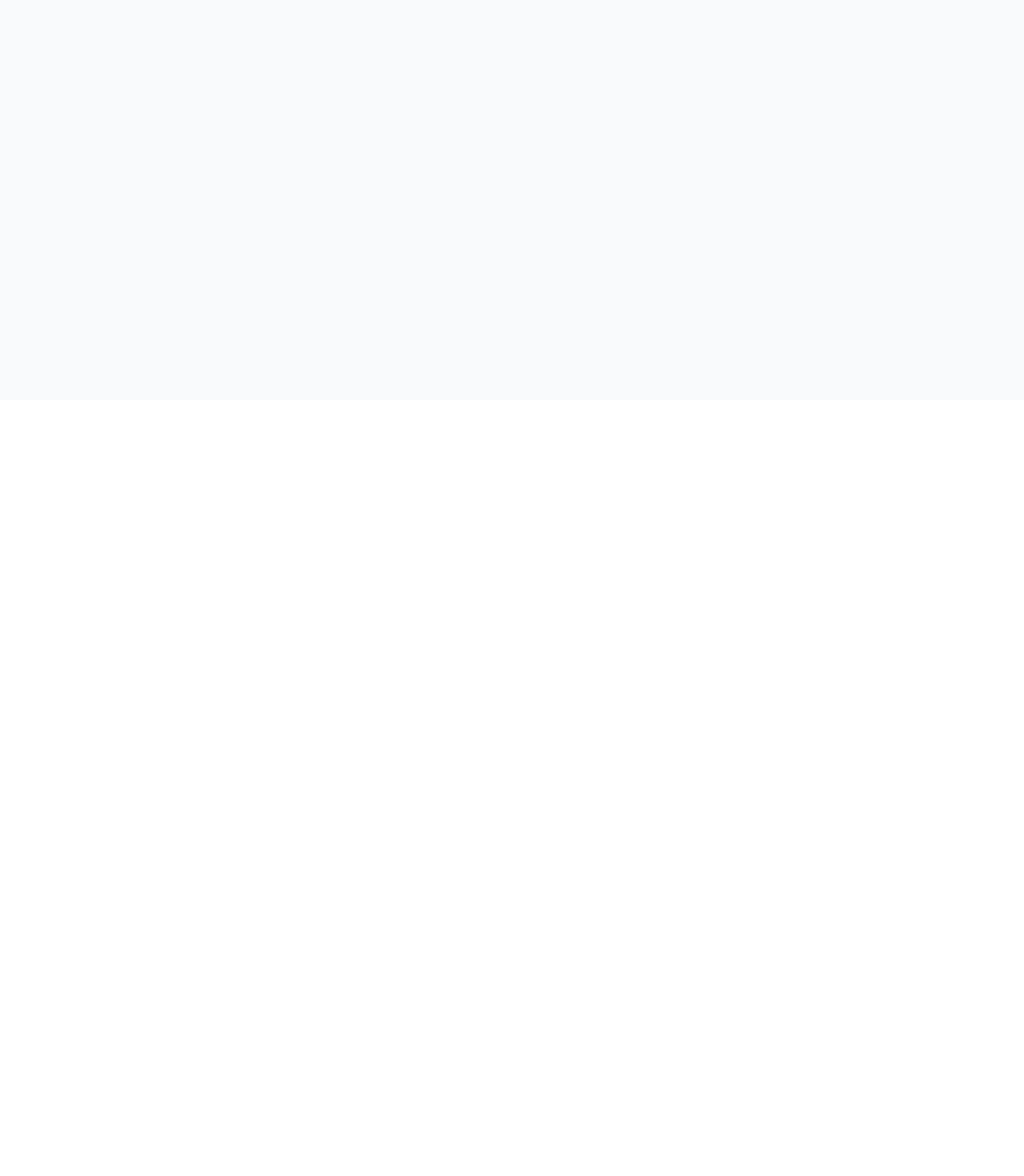
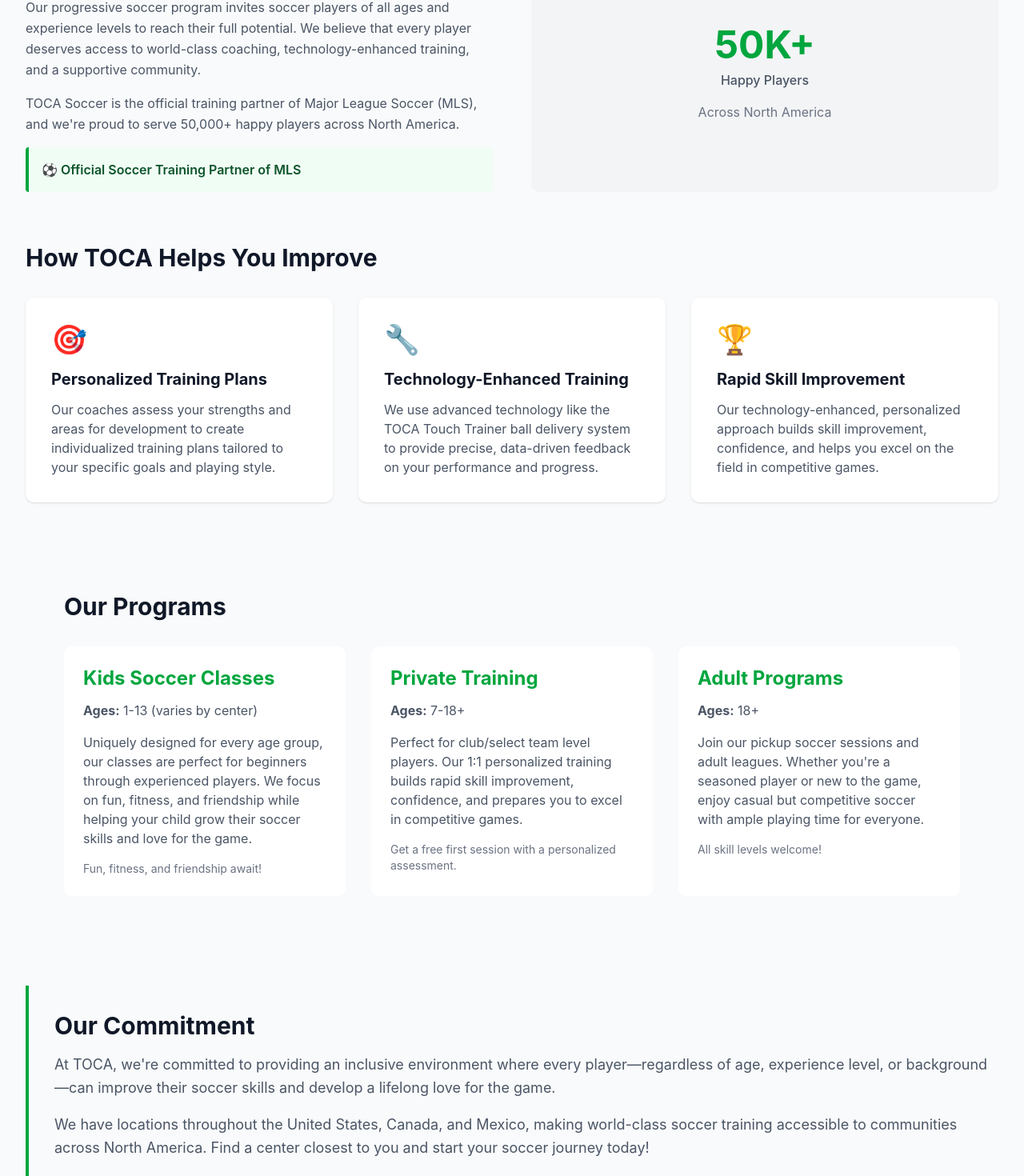
Before and after one commit to charlieweinberger/TOCA-Player-Portal, a React (Vite) app in the folder client/: page /about in a window 1280 px wide. Shown: the part 300-1770 px from the top of the page at 80% size. Before the commit the page ends 800 px from the top, so only its background shows below. Built offline with nearby package versions, Linux system fonts and the light colour scheme; sample sign-in values are in the browser's storage.

Commit message:
implemented basic about page

```diff
--- a/client/src/pages/AboutPage.tsx
+++ b/client/src/pages/AboutPage.tsx
@@ -1,8 +1,165 @@
 export default function AboutPage() {
   return (
     <div className="max-w-7xl mx-auto px-4 sm:px-6 lg:px-8 py-12">
-      <h1 className="text-3xl font-bold mb-4">About TOCA</h1>
-      <p className="text-gray-600">Content coming soon...</p>
+      {/* Header */}
+      <div className="text-center mb-12">
+        <h1 className="text-4xl font-bold text-gray-900 mb-4">About TOCA</h1>
+        <p className="text-xl text-gray-600">The Best Place for Soccer</p>
+      </div>
+
+      {/* Mission Section */}
+      <div className="grid grid-cols-1 md:grid-cols-2 gap-12 mb-16">
+        <div>
+          <h2 className="text-3xl font-bold text-gray-900 mb-4">Our Mission</h2>
+          <p className="text-gray-600 mb-4 leading-relaxed">
+            Our progressive soccer program invites soccer players of all ages
+            and experience levels to reach their full potential. We believe that
+            every player deserves access to world-class coaching,
+            technology-enhanced training, and a supportive community.
+          </p>
+          <p className="text-gray-600 mb-4 leading-relaxed">
+            TOCA Soccer is the official training partner of Major League Soccer
+            (MLS), and we're proud to serve 50,000+ happy players across North
+            America.
+          </p>
+          <div className="bg-green-50 border-l-4 border-green-600 p-4 rounded">
+            <p className="text-green-900 font-semibold">
+              ⚽ Official Soccer Training Partner of MLS
+            </p>
+          </div>
+        </div>
+        <div className="bg-gray-100 rounded-lg p-8 flex items-center justify-center">
+          <div className="text-center">
+            <div className="text-5xl font-bold text-green-600 mb-2">50K+</div>
+            <p className="text-gray-600 font-medium">Happy Players</p>
+            <p className="text-gray-500 mt-4">Across North America</p>
+          </div>
+        </div>
+      </div>
+
+      {/* How TOCA Helps Players Improve */}
+      <div className="mb-16">
+        <h2 className="text-3xl font-bold text-gray-900 mb-8">
+          How TOCA Helps You Improve
+        </h2>
+        <div className="grid grid-cols-1 md:grid-cols-3 gap-8">
+          {/* Card 1 */}
+          <div className="bg-white rounded-lg shadow p-8">
+            <div className="text-4xl mb-4">🎯</div>
+            <h3 className="text-xl font-bold text-gray-900 mb-3">
+              Personalized Training Plans
+            </h3>
+            <p className="text-gray-600">
+              Our coaches assess your strengths and areas for development to
+              create individualized training plans tailored to your specific
+              goals and playing style.
+            </p>
+          </div>
+
+          {/* Card 2 */}
+          <div className="bg-white rounded-lg shadow p-8">
+            <div className="text-4xl mb-4">🔧</div>
+            <h3 className="text-xl font-bold text-gray-900 mb-3">
+              Technology-Enhanced Training
+            </h3>
+            <p className="text-gray-600">
+              We use advanced technology like the TOCA Touch Trainer ball
+              delivery system to provide precise, data-driven feedback on your
+              performance and progress.
+            </p>
+          </div>
+
+          {/* Card 3 */}
+          <div className="bg-white rounded-lg shadow p-8">
+            <div className="text-4xl mb-4">🏆</div>
+            <h3 className="text-xl font-bold text-gray-900 mb-3">
+              Rapid Skill Improvement
+            </h3>
+            <p className="text-gray-600">
+              Our technology-enhanced, personalized approach builds skill
+              improvement, confidence, and helps you excel on the field in
+              competitive games.
+            </p>
+          </div>
+        </div>
+      </div>
+
+      {/* Programs Section */}
+      <div className="bg-gray-50 rounded-lg p-12 mb-16">
+        <h2 className="text-3xl font-bold text-gray-900 mb-8">Our Programs</h2>
+        <div className="grid grid-cols-1 md:grid-cols-3 gap-8">
+          {/* Kids Classes */}
+          <div className="bg-white rounded-lg p-6">
+            <h3 className="text-2xl font-bold text-green-600 mb-3">
+              Kids Soccer Classes
+            </h3>
+            <p className="text-gray-600 mb-4">
+              <strong>Ages:</strong> 1-13 (varies by center)
+            </p>
+            <p className="text-gray-600 mb-4">
+              Uniquely designed for every age group, our classes are perfect for
+              beginners through experienced players. We focus on fun, fitness,
+              and friendship while helping your child grow their soccer skills
+              and love for the game.
+            </p>
+            <p className="text-sm text-gray-500">
+              Fun, fitness, and friendship await!
+            </p>
+          </div>
+
+          {/* Private Training */}
+          <div className="bg-white rounded-lg p-6">
+            <h3 className="text-2xl font-bold text-green-600 mb-3">
+              Private Training
+            </h3>
+            <p className="text-gray-600 mb-4">
+              <strong>Ages:</strong> 7-18+
+            </p>
+            <p className="text-gray-600 mb-4">
+              Perfect for club/select team level players. Our 1:1 personalized
+              training builds rapid skill improvement, confidence, and prepares
+              you to excel in competitive games.
+            </p>
+            <p className="text-sm text-gray-500">
+              Get a free first session with a personalized assessment.
+            </p>
+          </div>
+
+          {/* Adult Programs */}
+          <div className="bg-white rounded-lg p-6">
+            <h3 className="text-2xl font-bold text-green-600 mb-3">
+              Adult Programs
+            </h3>
+            <p className="text-gray-600 mb-4">
+              <strong>Ages:</strong> 18+
+            </p>
+            <p className="text-gray-600 mb-4">
+              Join our pickup soccer sessions and adult leagues. Whether you're
+              a seasoned player or new to the game, enjoy casual but competitive
+              soccer with ample playing time for everyone.
+            </p>
+            <p className="text-sm text-gray-500">All skill levels welcome!</p>
+          </div>
+        </div>
+      </div>
+
+      {/* Our Commitment */}
+      <div className="border-l-4 border-green-600 pl-8 py-8">
+        <h2 className="text-3xl font-bold text-gray-900 mb-4">
+          Our Commitment
+        </h2>
+        <p className="text-gray-600 text-lg leading-relaxed mb-4">
+          At TOCA, we're committed to providing an inclusive environment where
+          every player—regardless of age, experience level, or background—can
+          improve their soccer skills and develop a lifelong love for the game.
+        </p>
+        <p className="text-gray-600 text-lg leading-relaxed">
+          We have locations throughout the United States, Canada, and Mexico,
+          making world-class soccer training accessible to communities across
+          North America. Find a center closest to you and start your soccer
+          journey today!
+        </p>
+      </div>
     </div>
   );
 }
```
